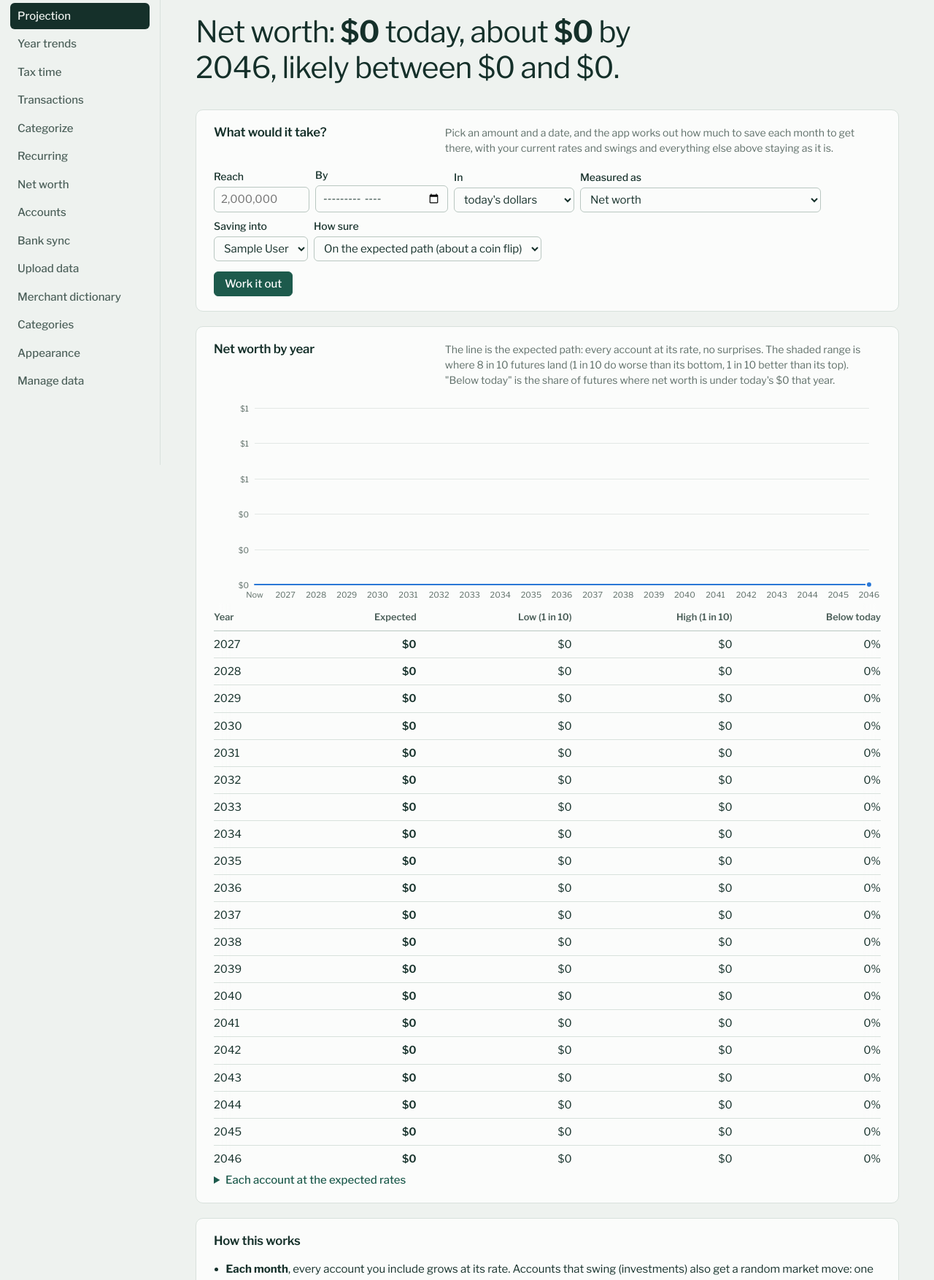
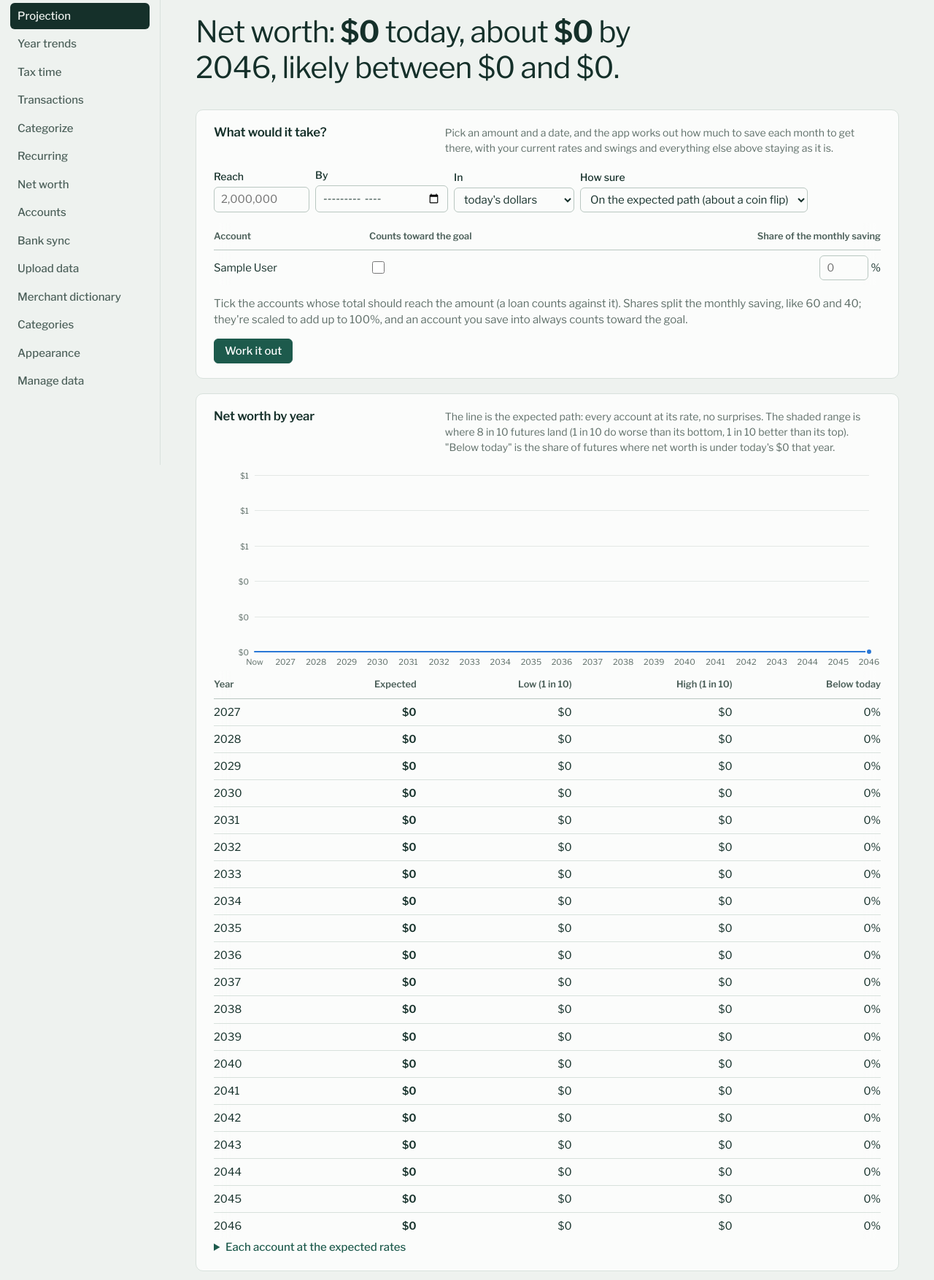
Before and after one commit to AeroPoint/AP-BalancePoint, a Flask app: page /projection in a window 1280 px wide. Shown: the part 163-1917 px from the top of the page at 73% size. Run offline with Flask 3, Linux system fonts and the light colour scheme; the visitor is signed in with stand-in values (Sample User, id 1); data comes from the database, SQL or seed files in the repository; data that the repository does not hold is empty.

Commit message:
Projection: goals across picked accounts with the saving split by shares; after the Plan's end the planned month carries on without its changes
Co-Authored-By: Claude Opus 5.5 <noreply@anthropic.com>

```diff
--- a/budget/templates/plan.html
+++ b/budget/templates/plan.html
@@ -8,7 +8,7 @@
     <p class="sub">
       Where {{ 'the plan leaves you by ' ~ (projection.end|month_label) if projection else 'the next 12 months leave you' }} if you stick to it.
       Start from a normal stretch of months, set what a month should look like and how far ahead to plan, then add the changes you
-      expect, like time off work, overtime or a big purchase. The plan stops at its last month; nothing after it is assumed.
+      expect, like time off work, overtime or a big purchase. After its last month, the Projection carries the planned month on as it is now, without the changes.
     </p>
   </div>
 </header>
--- a/budget/templates/projection.html
+++ b/budget/templates/projection.html
@@ -6,7 +6,7 @@
 <header class="page-head">
   <div>
     <h1>Projection</h1>
-    <p class="sub">Where your money could be {{ 'by ' ~ (p.plan_end|month_label) ~ ', when your Plan ends' if p.with_plan else 'in ' ~ p.years ~ (' years' if p.years != 1 else ' year') }}, and what it would take to reach a goal.
+    <p class="sub">Where your money could be in {{ p.years }} year{{ 's' if p.years != 1 }}, and what it would take to reach a goal.
       The app plays out {{ p.runs }} possible futures month by month: each account grows at its rate, markets swing up and down
       at random, paychecks keep putting into retirement accounts, loans pay down, and {{ 'the Plan runs through it' if p.with_plan else 'the Plan is left out' }}.
       <a href="#how">How this works</a></p>
@@ -35,11 +35,9 @@
   <div class="panel-head"><h2>What would it take?</h2>
     <p class="muted">Pick an amount and a date, and the app works out how much to save each month to get there, with your current
       rates and swings and everything else above staying as it is.</p></div>
-  {% if p.goal_error %}
-  <p class="goal-answer">Your goal's date is after the Plan ends ({{ p.plan_end|month_label }}), and with the Plan included the projection stops there.
-    Plan further ahead on <a href="{{ url_for('main.plan') }}">Plan</a> ("Plan through"), or turn off "Include the Plan" below.</p>
-  {% endif %}
   {% if g %}
+  {% set into_names = [] %}{% for aid, share in g.into.items() %}{% set _ = into_names.append(names.get(aid) ~ (' ' ~ '%.0f'|format(share * 100) ~ '%' if g.into|length > 1 else '')) %}{% endfor %}
+  {% set measure_names = [] %}{% for aid in g.measure %}{% set _ = measure_names.append(names.get(aid)) %}{% endfor %}
   <p class="goal-answer">
     {% if g.needed is none %}
       Even saving a lot more each month doesn't reach {{ g.amount|money(false) }} by {{ g.by|month_label }} {{ g.label }}: try a later date or a lower level of certainty.
@@ -47,31 +45,25 @@
       <b>You're already on track:</b> without saving anything extra, you'd reach {{ g.amount|money(false) }}{% if g.real %} (today's dollars){% endif %}
       by {{ g.by|month_label }} {{ g.label }}.
     {% else %}
-      Save <b>{{ g.needed|money(false) }} a month</b> into {{ names.get(g.into) }}, on top of what you do now, to have
-      <b>{{ g.amount|money(false) }}</b>{% if g.real %} in today's dollars ({{ g.target|money(false) }} in {{ g.by[:4] }} dollars){% endif %}
-      {% if g.measure == 'worth' %}of net worth{% elif g.measure == 'investments' %}in investments{% else %}in {{ names.get(g.measure) }}{% endif %}
+      Save <b>{{ g.needed|money(false) }} a month</b>{% if g.into|length > 1 %}, split {{ into_names|join(', ') }},{% else %} into {{ into_names[0] }}{% endif %}
+      on top of what you do now, to have <b>{{ g.amount|money(false) }}</b>{% if g.real %} in today's dollars ({{ g.target|money(false) }} in {{ g.by[:4] }} dollars){% endif %}
       by {{ g.by|month_label }}, {{ g.label }}.
       {% if p.plan_income %}That's {{ '%.0f'|format(g.needed / p.plan_income * 100) }}% of the Plan's monthly income.{% endif %}
     {% endif %}
   </p>
-  <p class="muted">Without saving anything extra, the expected path gets to {{ g.expected_without|money(false) }}{% if g.real %} in today's dollars{% endif %},
+  <p class="muted">Counted toward the goal: {{ measure_names|join(', ') }}{% if g.measure|length > 3 %} ({{ g.measure|length }} accounts){% endif %}.
+    Without saving anything extra, the expected path gets to {{ g.expected_without|money(false) }}{% if g.real %} in today's dollars{% endif %},
     and {{ '%.0f'|format(g.reach_without * 100) }}% of the futures reach the goal. The amount is the same each month{% if g.real %}, in dollars of the day (it isn't raised with inflation){% endif %};
     it comes out of what you'd otherwise spend, so it's on top of the Plan.</p>
   {% endif %}
+  {% set gm = gs.measure if gs.measure is iterable and gs.measure is not string else [] %}
+  {% set gi = gs.into if gs.into is mapping else {} %}
   <form method="post" action="{{ url_for('main.save_projection_goal') }}" class="stack">
     <div class="inline">
       <label class="field"><span>Reach</span><input name="amount" inputmode="decimal" required value="{{ '%.0f'|format(gs.amount) if gs.amount else '' }}" placeholder="2,000,000" size="11"></label>
       <label class="field"><span>By</span><input type="month" name="by" required value="{{ gs.by or '' }}"></label>
       <label class="field"><span>In</span>
         <select name="real"><option value="1"{% if gs.real %} selected{% endif %}>today's dollars</option><option value="0"{% if gs and not gs.real %} selected{% endif %}>dollars of that day</option></select></label>
-      <label class="field"><span>Measured as</span>
-        <select name="measure">
-          <option value="worth"{% if gs.measure == 'worth' %} selected{% endif %}>Net worth</option>
-          <option value="investments"{% if gs.measure == 'investments' %} selected{% endif %}>Investments (brokerage, retirement, HSA)</option>
-          {% for a in p.accounts if not a.debt %}<option value="{{ a.id }}"{% if gs.measure == a.id|string %} selected{% endif %}>Only {{ a.name }}</option>{% endfor %}
-        </select></label>
-      <label class="field"><span>Saving into</span>
-        <select name="into" required>{% for a in p.accounts if not a.debt %}<option value="{{ a.id }}"{% if gs.into == a.id|string %} selected{% endif %}>{{ a.name }}</option>{% endfor %}</select></label>
       <label class="field"><span>How sure</span>
         <select name="confidence">
           <option value="expected"{% if gs.confidence == 'expected' %} selected{% endif %}>On the expected path (about a coin flip)</option>
@@ -79,6 +71,25 @@
           <option value="0.9"{% if gs.confidence == '0.9' %} selected{% endif %}>9 in 10 futures</option>
         </select></label>
     </div>
+    <div class="table-wrap">
+      <table class="ledger cards goal-accounts">
+        <thead><tr><th>Account</th><th>Counts toward the goal</th><th class="num">Share of the monthly saving</th></tr></thead>
+        <tbody>
+          {% for a in p.accounts %}
+          <tr>
+            <td class="c-main"><input type="hidden" name="account" value="{{ a.id }}">{{ a.name }}</td>
+            <td class="c-meta" data-label="Counts toward the goal"><label class="check"><input type="checkbox" name="measure-{{ a.id }}" value="1"
+              {% if (a.id|string) in (gm|map('string')|list) or (not gs and a.kind in ('brokerage', 'retirement', 'hsa')) %} checked{% endif %}>
+              <span class="visually-hidden">Count {{ a.name }}</span></label></td>
+            <td class="num c-side" data-label="Share of the saving">{% if not a.debt %}<input name="share-{{ a.id }}" inputmode="decimal" size="4" placeholder="0"
+              value="{{ gi.get(a.id|string, '') }}" aria-label="{{ a.name }} share, %"> %{% else %}—{% endif %}</td>
+          </tr>
+          {% endfor %}
+        </tbody>
+      </table>
+    </div>
+    <p class="muted">Tick the accounts whose total should reach the amount (a loan counts against it). Shares split the monthly saving,
+      like 60 and 40; they're scaled to add up to 100%, and an account you save into always counts toward the goal.</p>
     <div class="inline"><button class="btn primary">Work it out</button>{% if g %}<button class="btn quiet" name="clear" value="1" formnovalidate>Clear</button>{% endif %}</div>
   </form>
 </section>
@@ -154,13 +165,13 @@
       one move for all of them, scaled by each account's swings, because markets tend to fall together. Paycheck 401(k) money goes in,
       loans pay down on their schedules{% if p.with_plan %}, and the Plan's month happens: its surplus or shortfall lands in
       {{ names.get(p.plan_account, 'the spending account') }}, the backups top it up as on the Plan page, and any savings goal goes into its account.
-      The Plan ends in {{ p.plan_end|month_label }}, so the projection stops there too: nothing past the Plan is assumed.
-      To look further, plan further ahead, or turn off "Include the Plan" to see growth alone for the years you pick{% endif %}.</li>
+      The Plan's changes run through its last month ({{ p.plan_end|month_label }}); after that the planned month carries on as it is
+      now (income, spending and any savings goal), without the changes. Plan further ahead on the Plan page to include later changes{% endif %}.</li>
     <li><b>{{ p.runs }} futures</b> are played out this way, each with different market luck (the same set every time you open the page,
       so numbers only change when your data or settings do). The expected path is the same month-by-month math with no luck at all.</li>
     <li><b>Rates</b> come from an account's own history once it has 3 years of balances, otherwise from a typical figure for its kind.
       Change any of them below. "Swings" is volatility: how far a year usually lands from the average (about 15 for a stock fund, 0 for cash).</li>
-    <li><b>What would it take</b> reruns those same futures with a monthly amount added to the account you pick, and finds the smallest amount
+    <li><b>What would it take</b> reruns those same futures with a monthly amount added, split across the accounts you pick, and finds the smallest amount
       that reaches the goal on the expected path, or in 3 of 4 or 9 of 10 futures. A goal in today's dollars is raised by inflation
       ({{ p.inflation }}% a year) to the dollars of that date first.</li>
     <li><b>It's an estimate:</b> real markets have streaks and crashes bigger than this model's, and rates of the past don't promise the future.
@@ -172,11 +183,11 @@
   <div class="panel-head"><h2>Settings</h2></div>
   <form method="post" action="{{ url_for('main.save_projection') }}" class="stack proj-form">
     <div class="inline">
-      <label class="field"><span>Years{% if p.with_plan %} <small class="muted">without the Plan</small>{% endif %}</span>
+      <label class="field"><span>Years</span>
         <select name="years">{% for n in [1, 2, 3, 5, 10, 15, 20, 25, 30, 35, 40] %}<option{% if n == p.years %} selected{% endif %}>{{ n }}</option>{% endfor %}</select>
       </label>
       <label class="check"><input type="checkbox" name="plan" value="1"{% if p.with_plan %} checked{% endif %}{% if not p.plan_ready %} disabled{% endif %}>
-        Include the Plan {% if not p.plan_ready %}<small class="muted">(set one up on <a href="{{ url_for('main.plan') }}">Plan</a> first)</small>{% else %}<small class="muted">its months through {{ p.plan_end|month_label }}, and the projection stops there (<a href="{{ url_for('main.plan') }}">change on Plan</a>)</small>{% endif %}</label>
+        Include the Plan {% if not p.plan_ready %}<small class="muted">(set one up on <a href="{{ url_for('main.plan') }}">Plan</a> first)</small>{% else %}<small class="muted">with its changes through {{ p.plan_end|month_label }}, then the planned month as it is now (<a href="{{ url_for('main.plan') }}">Plan</a>)</small>{% endif %}</label>
       <label class="check"><input type="checkbox" name="real" value="1"{% if p.real %} checked{% endif %}> In today's dollars</label>
       <label class="field"><span>Inflation % a year</span><input name="inflation" inputmode="decimal" value="{{ p.inflation }}" size="4"></label>
     </div>
--- a/budget/views.py
+++ b/budget/views.py
@@ -299,8 +299,11 @@ def save_projection_goal():
         setup.pop("goal", None)
     else:
         amount = _money_input(form.get("amount"))
+        ids = [aid for aid in form.getlist("account") if _int(aid)]
         setup["goal"] = {"amount": amount, "by": _month_input(form.get("by")) or "", "real": form.get("real") == "1",
-                         "measure": form.get("measure", "worth"), "into": form.get("into", ""),
+                         "measure": [aid for aid in ids if form.get(f"measure-{aid}") == "1"],
+                         "into": {aid: form.get(f"share-{aid}", "").strip().rstrip("%") for aid in ids
+                                  if form.get(f"share-{aid}", "").strip().rstrip("%") not in ("", "0")},
                          "confidence": form.get("confidence", "expected")}
     projection.save_setup(conn, setup)
     conn.commit()
```
Also changed, not shown: budget/projection.py (+33 -34 lines), tests/test_projection.py (+30 -19 lines), CHANGELOG.md, README.md.
